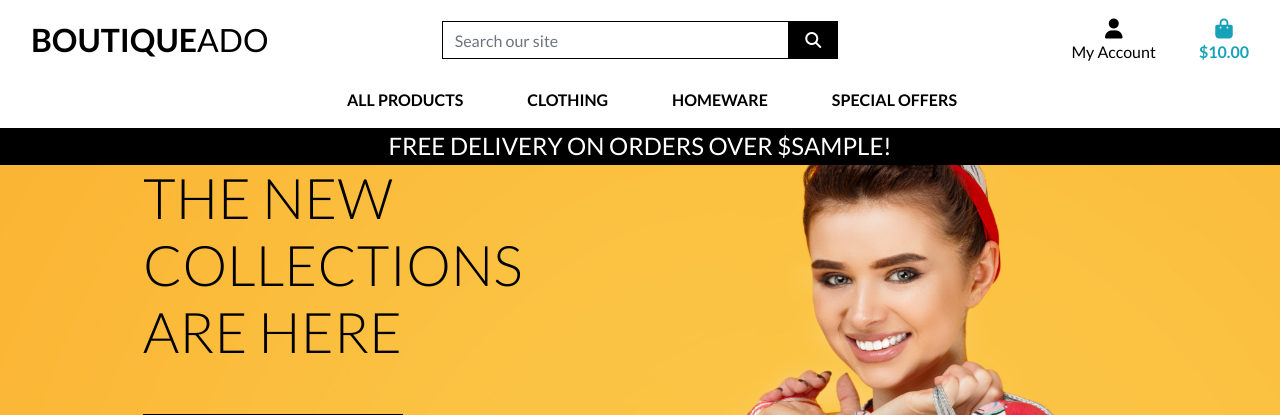
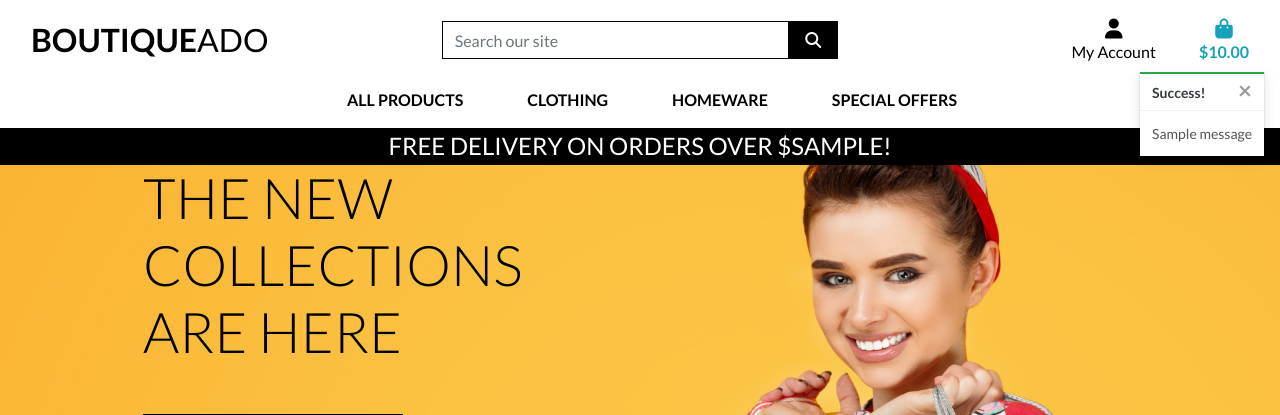
Before and after one commit to LW83/BoutiqueAdoWalkthrough, a Django app: template home/templates/home/index.html in a window 1280 px wide. Shown: the top 415 px of the page. Run offline with Django 3.2, Linux system fonts and the light colour scheme; the template is opened without the code that fills it: most values are stand-ins (such as "Sample title", 1, 10 or a date in 2020); one stand-in notice (Sample message) is shown; some libraries are stand-ins or nearby versions.

Commit message:
Added toasts

```diff
--- a/bag/views.py
+++ b/bag/views.py
@@ -1,4 +1,7 @@
 from django.shortcuts import render, redirect, reverse, HTTPResponse
+from django.contrib import messages
+
+from product.models. import Product
 
 # Create your views here.
 
@@ -12,6 +15,7 @@ def view_bag(request):
 def add_to_bag(request, item_id):
     """ Add a quantity of the specified product to the shopping bag """
 
+    product = Product.objects.get(pk=item_id)
     quantity = int(request.POST.get('quantity'))  # Convert to integer as will come from template as a string
     redirect_url = request.POST.get('redirect_url')
     size = None
@@ -33,6 +37,7 @@ def add_to_bag(request, item_id):
             bag[item_id] += quantity  # If the item is already in the bag, increase the quantity
         else:
             bag[item_id] = quantity
+            messages.success(request, f'Added {product.name} to your bag')
 
     request.session['bag'] = bag # Then overwriting item in the session with updated version
     # print(request.session['bag']) - commented out as was only included to test items were being added to the bag
--- a/boutique_ado/settings.py
+++ b/boutique_ado/settings.py
@@ -78,6 +78,11 @@ TEMPLATES = [
         },
     },
 ]
+
+# to tell it to store messages in the session this is often not a required step
+# because there is a default which falls back to this storage method but due to
+# the use of git pod in these recordings it's required for us
+MESSAGE_STORAGE = 'django.contrib.messages.storage.session.Sessionstorage'
 
 AUTHENTICATION_BACKENDS = [
     # Needed to login by username in Django admin, regardless of `allauth`
--- a/static/css/base.css
+++ b/static/css/base.css
@@ -106,6 +106,23 @@ a.category-badge > span.badge:hover {
     cursor: pointer;
 }
 
+/* ------------------------------- Bootstrap toasts */
+
+.message-container {
+    position: fixed;
+    top: 72px;
+    right: 15px;
+    z-index: 99999999999; /* So always on top of everything else */
+}
+
+.custom-toast {
+    overflow: visible;
+}
+
+.toast-capper {
+    height: 2px;
+}
+
 /* -------------------------------- Media Queries */
 
 /* Slightly larger container on xl screens */
--- a/templates/base.html
+++ b/templates/base.html
@@ -128,7 +128,21 @@
     </header>
 
     {% if messages %}
-        <div class="message-container"></div>
+        <div class="message-container">
+            {% for message in messages %}
+                {% with message.level as level %}
+                    {% if level == 40 %}
+                        {% include 'includes/toasts/toast_error.html' %}
+                    {% elif level == 30 %}
+                        {% include 'includes/toasts/toast_warning.html' %}
+                    {% elif level == 25 %}
+                        {% include 'includes/toasts/toast_success.html' %}
+                    {% else %}
+                        {% include 'includes/toasts/toast_info.html' %}
+                    {% endif %}
+                {% endwith %}
+            {% endfor %}
+        </div>
     {% endif %}
 
     {% block page_header %}
@@ -138,6 +152,16 @@
     {% endblock %}
 
     {% block postloadjs %}
+    <!--Call Toast method from Bootstrap to show on any elements with Toast class-->
+    <!--Putting this in the base HTML template will ensure that every page that loads will
+        immediately call the show option on all toasts that have been rendered in the messages
+        container-->
+    <!--Explains why we've been including block.super in our templates when overriding the
+        post loadjs block. By doing that we ensure that any JavaScript we've written in the
+        templates that extend this one won't overwrite this call to show all the toasts.-->
+    <script type="text/javascript">
+        $('.toast').toast('show');
+    </script>
     {% endblock %}
 
 </body>
--- /dev/null
+++ b/templates/includes/toasts/toast_success.html
@@ -0,0 +1,14 @@
+<!--Structure comes from Bootstrap Documentation-->
+<div class="toast custom-toast rounded-0 border-top-0" data-autohide="false">
+    <div class="arrow-up arrow-success"></div>
+    <div class="w-100 toast-capper bg-success"></div>
+    <div class="toast-header bg-white text-dark">
+        <strong class="mr-auto">Success!</strong>
+        <button type="button" class="ml-2 mb-1 close text-dark" data-dismiss="toast" aria-label="Close">
+            <span aria-hidden="true">&times;</span>
+        </button>
+    </div>
+    <div class="toast-body bg-white">
+        {{ message }}
+    </div>
+</div>
```
Also changed, not shown: templates/includes/toasts/toast_error.html (added, +14 -0 lines), templates/includes/toasts/toast_info.html (added, +14 -0 lines), templates/includes/toasts/toast_warning.html (added, +14 -0 lines).
